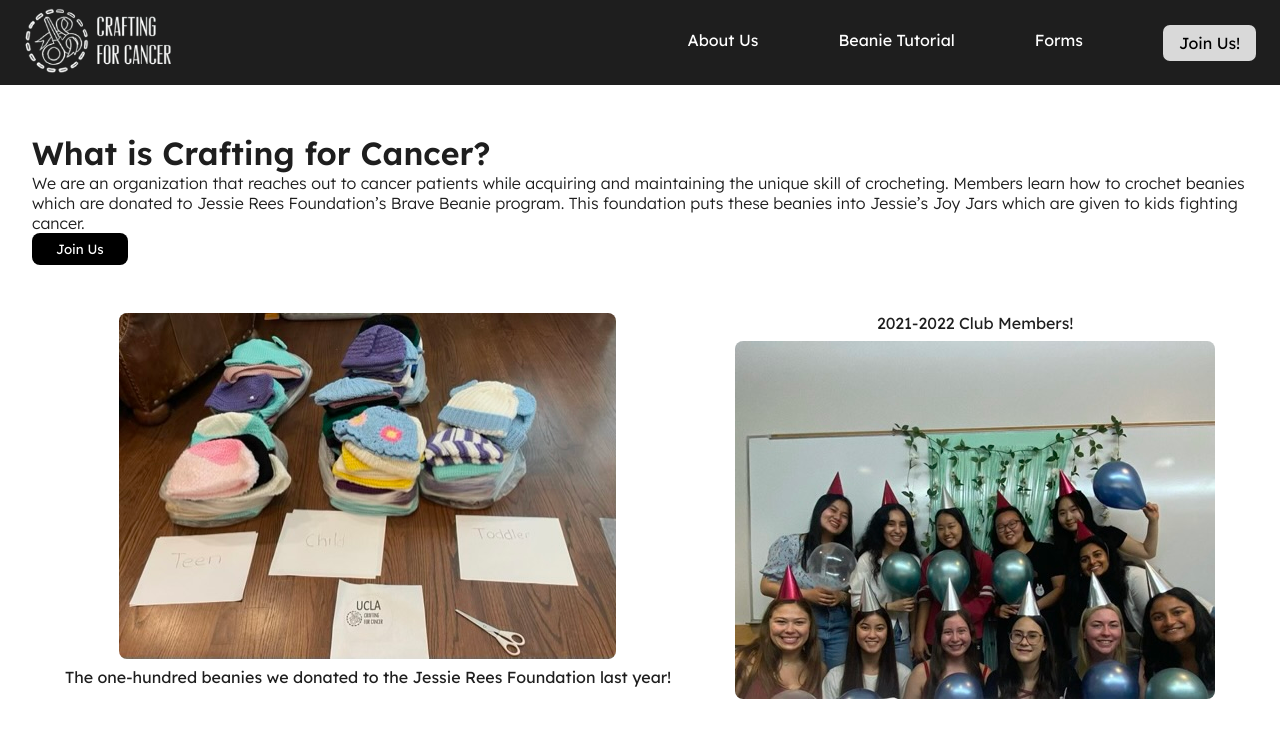
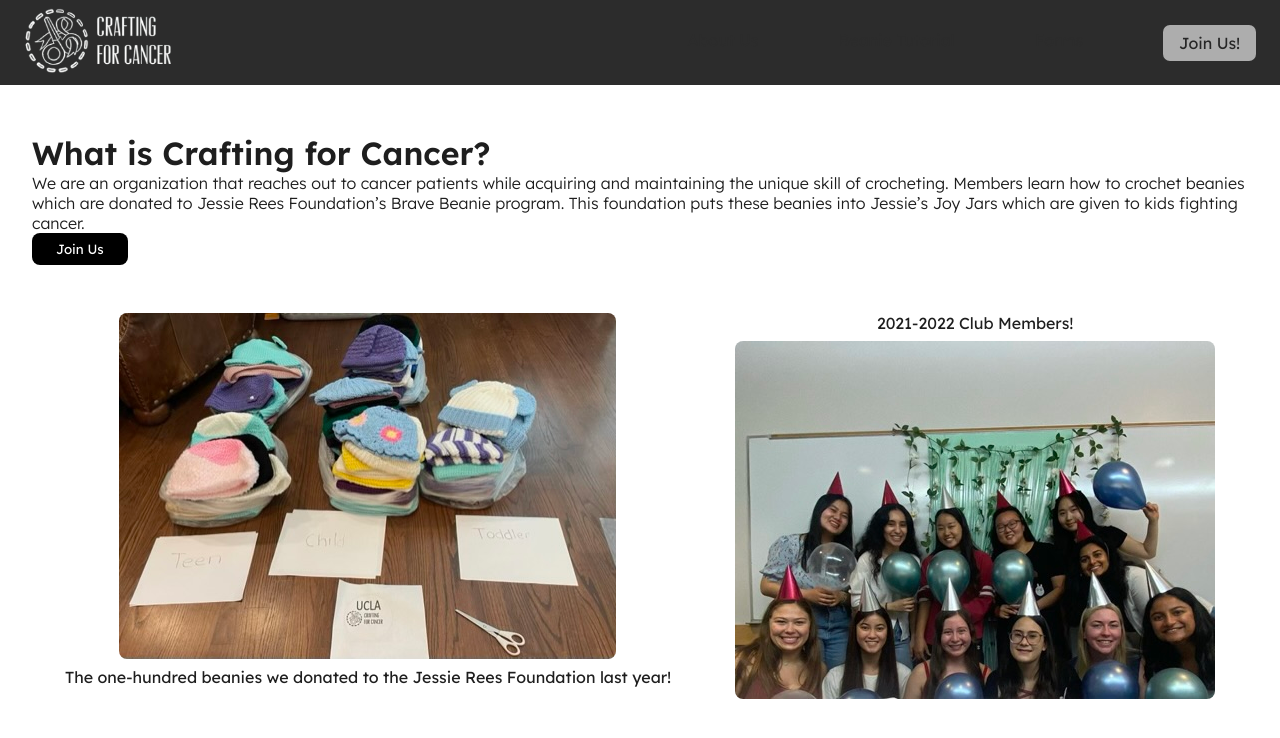
Before and after one commit to maxgonick/ucla-crafting-for-cancer-next, a Next.js app: page / in a window 1280 px wide. Shown: the top 738 px of the page. Built offline with nearby package versions, Linux system fonts and the light colour scheme.

Commit message:
Color changes for navbar and homepage

```diff
--- a/components/Navbar.tsx
+++ b/components/Navbar.tsx
@@ -33,7 +33,7 @@
             Beanie Tutorial
           </Link>
           <div className={styles.underline}>Forms</div>
-          <Link href="/" className={styles.links}>
+          <Link href="/" >
             <button className={styles.button}>Join Us!</button>
           </Link>
         </div>
--- a/styles/Navbar.module.css
+++ b/styles/Navbar.module.css
@@ -1,6 +1,6 @@
 .navbar {
   display: flex;
-  background-color: #1e1e1e;
+  background-color: #2c2c2c;
   color: white;
   justify-content: space-between;
   padding: 0.5rem 1.5rem;
@@ -10,9 +10,9 @@
 .button {
   border-radius: 7px;
   padding: 0.5em 1rem;
-  background-color: #d9d9d9;
+  background-color: #adadad;
   font: inherit;
-  color: black;
+  color: #262626;
   border: none;
   position: relative;
 }
@@ -28,6 +28,7 @@
   position: relative;
   display: inline-block;
   padding-bottom: 5px;
+  color: #2c2c2c;
 }
 
 .underline::before {
```
